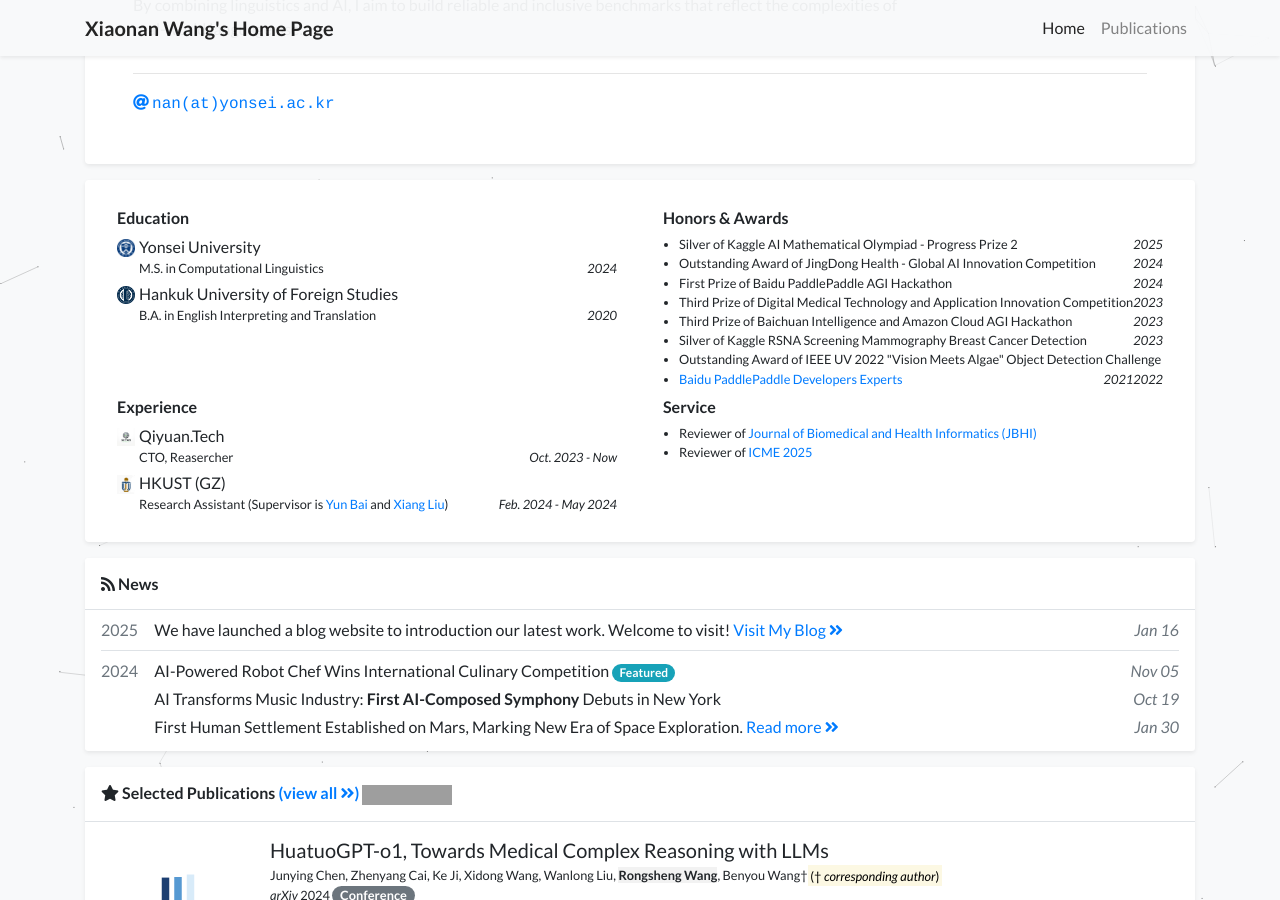
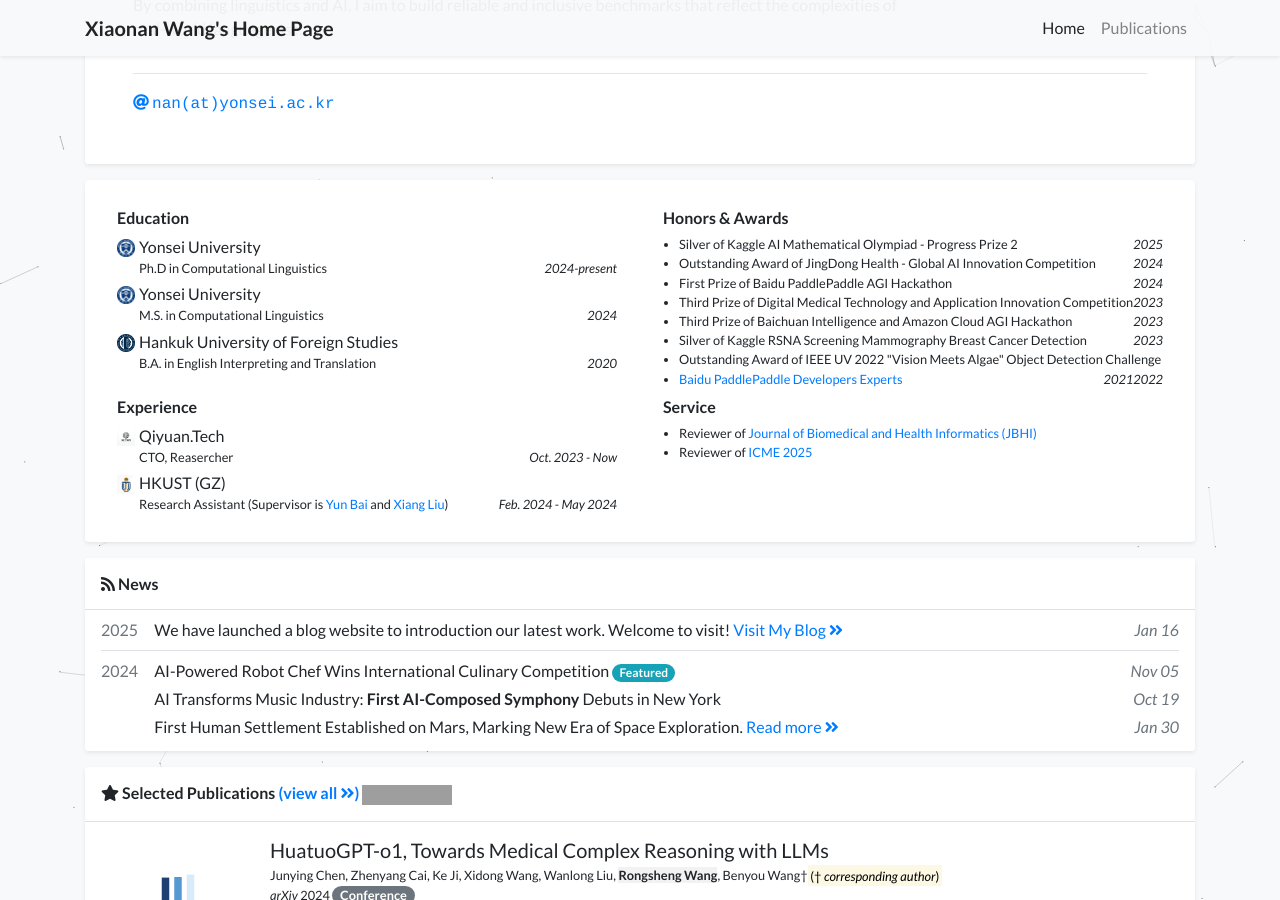
Before and after one commit to wangxiaonan-git/wangxiaonan-git.github.io, a Jekyll site: the page built from index.html, in a window 1280 px wide and 900 px high, scrolled down 391 px. Built offline with Jekyll 4.4.1, drawn with Linux system fonts in a browser that asks for light colours; a style sheet for code colours, icons or effects is not loaded; grey boxes are pictures that could not be loaded.

Commit message:
Update profile.yml

```diff
--- a/_data/profile.yml
+++ b/_data/profile.yml
@@ -30,6 +30,10 @@ portrait_url: assets/images/photos/photo.png
 #  我是王荣胜，欢迎访问我的主页~
 
 education:
+- name: Yonsei University
+  logo: assets/images/badges/yonsei.png
+  position: Ph.D in Computational Linguistics
+  date: 2024-present
 - name: Yonsei University
   logo: assets/images/badges/yonsei.png
   position: M.S. in Computational Linguistics
```
